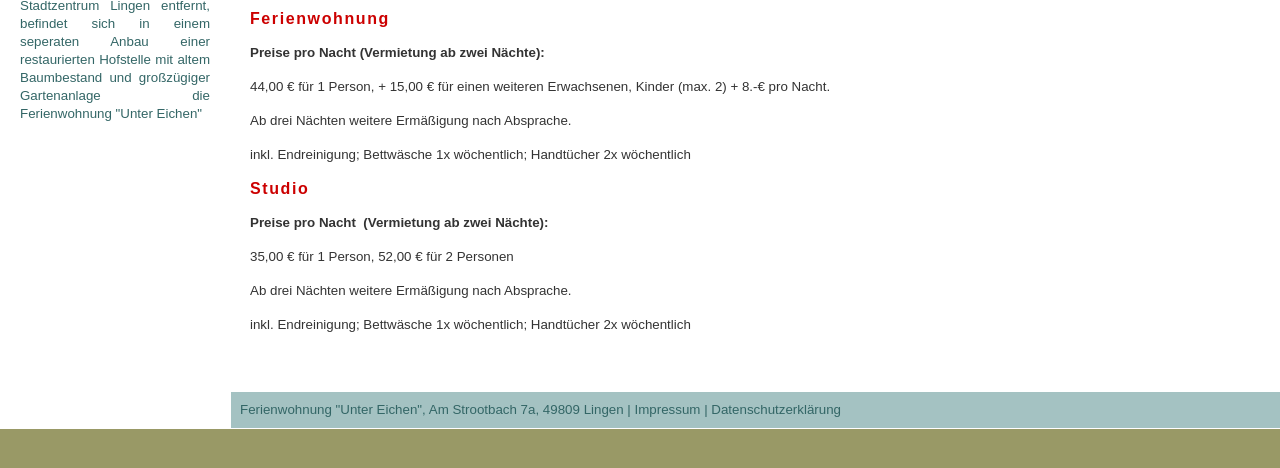
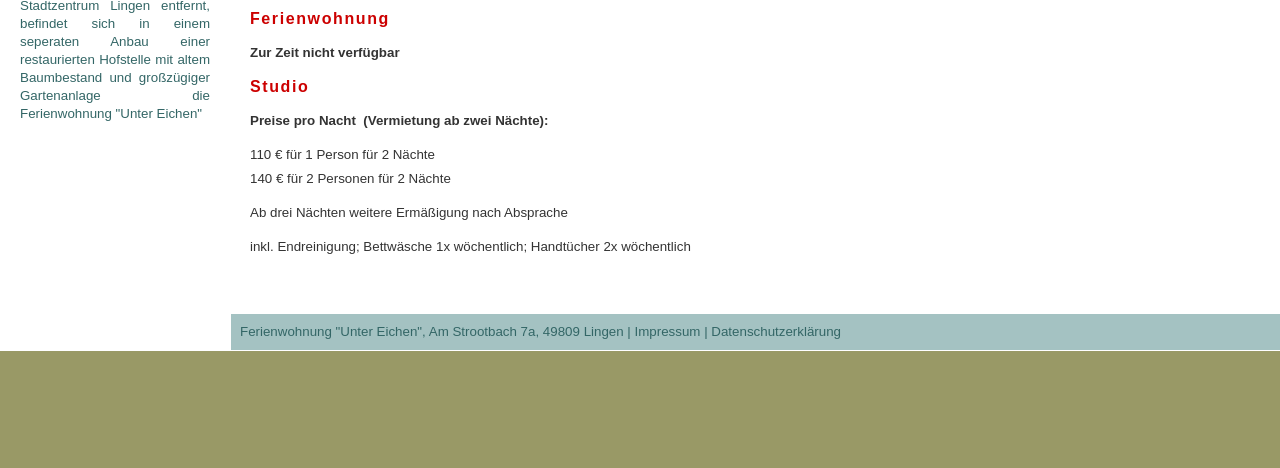
Before and after one commit to strayer/static-pages, a plain HTML site: page fewo-unter-eichen.de/preise/index.html in a window 1280 px wide. Shown: the part 138-606 px from the top of the page. Drawn offline with Linux system fonts and the light colour scheme; a web font is replaced by a local one.

Commit message:
Update fewo-unter-eichen.de

```diff
--- a/fewo-unter-eichen.de/preise/index.html
+++ b/fewo-unter-eichen.de/preise/index.html
@@ -15,7 +15,8 @@
 				<div id="content">
 					<div id="c28" class="csc-default">
 						<div class="csc-header csc-header-n1"><h2 class="csc-firstHeader">Preise</h2></div>
-						 <h3>Ferienwohnung</h3> <p class="bodytext"><b>Preise pro Nacht (Vermietung ab zwei Nächte):</b> </p> <p class="bodytext">44,00 € für 1 Person,&nbsp;+ 15,00 € für einen weiteren Erwachsenen, Kinder (max. 2) + 8.-€ pro Nacht.</p> <p class="bodytext">Ab drei Nächten weitere Ermäßigung nach Absprache.</p> <p class="bodytext">inkl.&nbsp;Endreinigung;&nbsp;Bettwäsche 1x wöchentlich; Handtücher 2x wöchentlich</p> <h3>Studio</h3> <p class="bodytext"><b>Preise pro Nacht&nbsp;</b><b>&nbsp;(Vermietung ab zwei Nächte)</b><b>:</b> </p> <p class="bodytext">35,00 € für 1 Person, 52,00 € für 2 Personen</p> <p class="bodytext">Ab drei Nächten weitere Ermäßigung nach Absprache.</p> <p class="bodytext">inkl. Endreinigung;&nbsp;Bettwäsche 1x wöchentlich; Handtücher 2x wöchentlich</p> </div>
+            <!-- <h3>Ferienwohnung</h3> <p class="bodytext"><b>Preise pro Nacht (Vermietung ab zwei Nächte):</b> </p> <p class="bodytext">44,00 € für 1 Person,&nbsp;+ 15,00 € für einen weiteren Erwachsenen, Kinder (max. 2) + 8.-€ pro Nacht.</p> <p class="bodytext">Ab drei Nächten weitere Ermäßigung nach Absprache.</p> <p class="bodytext">inkl.&nbsp;Endreinigung;&nbsp;Bettwäsche 1x wöchentlich; Handtücher 2x wöchentlich</p> <h3>Studio</h3> <p class="bodytext"><b>Preise pro Nacht&nbsp;</b><b>&nbsp;(Vermietung ab zwei Nächte)</b><b>:</b> </p> <p class="bodytext">35,00 € für 1 Person, 52,00 € für 2 Personen</p> <p class="bodytext">Ab drei Nächten weitere Ermäßigung nach Absprache.</p> <p class="bodytext">inkl. Endreinigung;&nbsp;Bettwäsche 1x wöchentlich; Handtücher 2x wöchentlich</p> </div> -->
+            <h3>Ferienwohnung</h3> <p class="bodytext"><b>Zur Zeit nicht verfügbar</b> </p> <h3>Studio</h3> <p class="bodytext"><b>Preise pro Nacht&nbsp;</b><b>&nbsp;(Vermietung ab zwei Nächte)</b><b>:</b> </p> <p class="bodytext">110 € für 1 Person für 2 Nächte <br> 140 € für 2 Personen für 2 Nächte </p> <p class="bodytext">Ab drei Nächten weitere Ermäßigung nach Absprache</p> <p class="bodytext">inkl. Endreinigung;&nbsp;Bettwäsche 1x wöchentlich; Handtücher 2x wöchentlich</p> </div>
 					 </div>
 				 </div>
 
```
